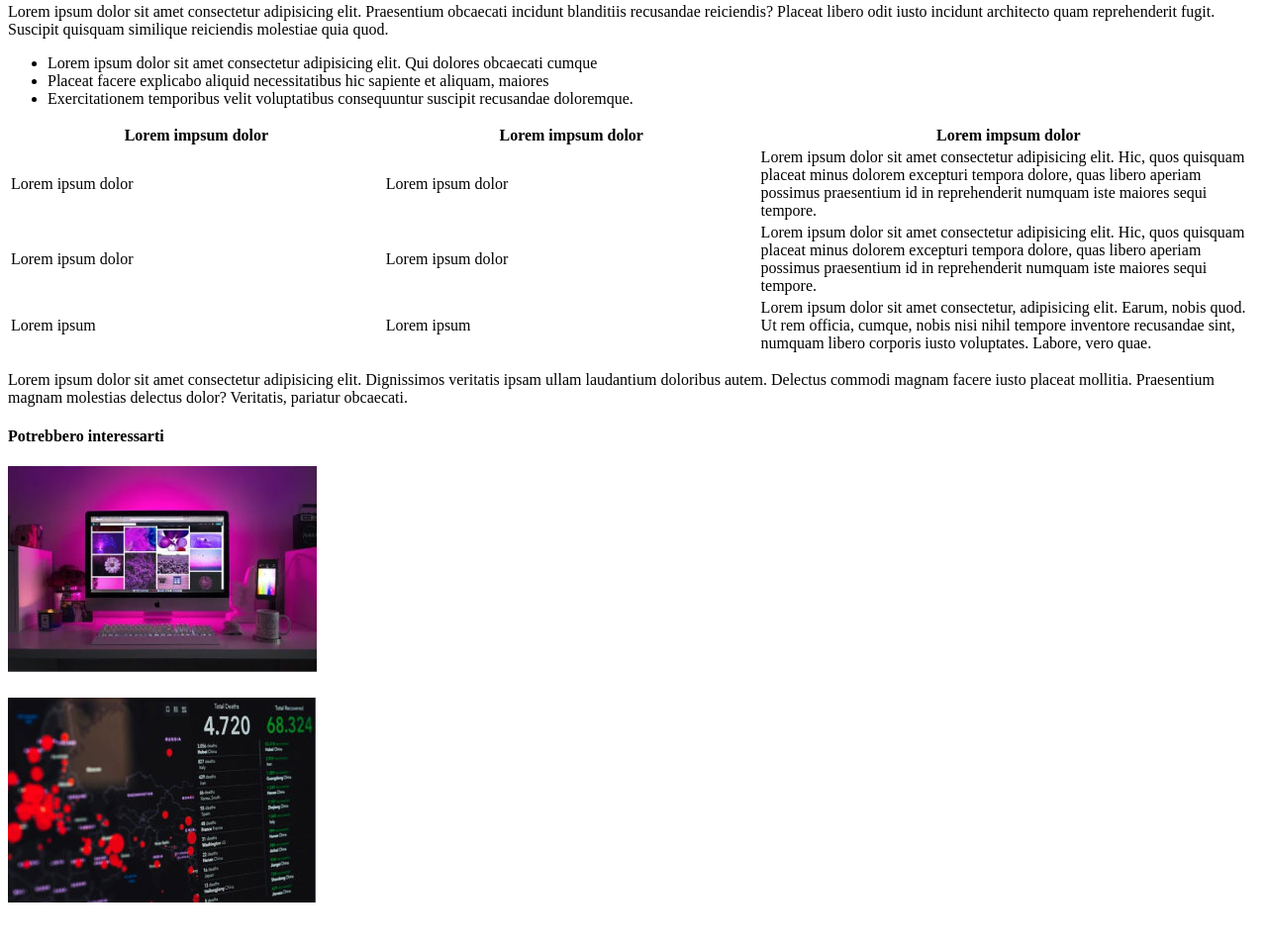
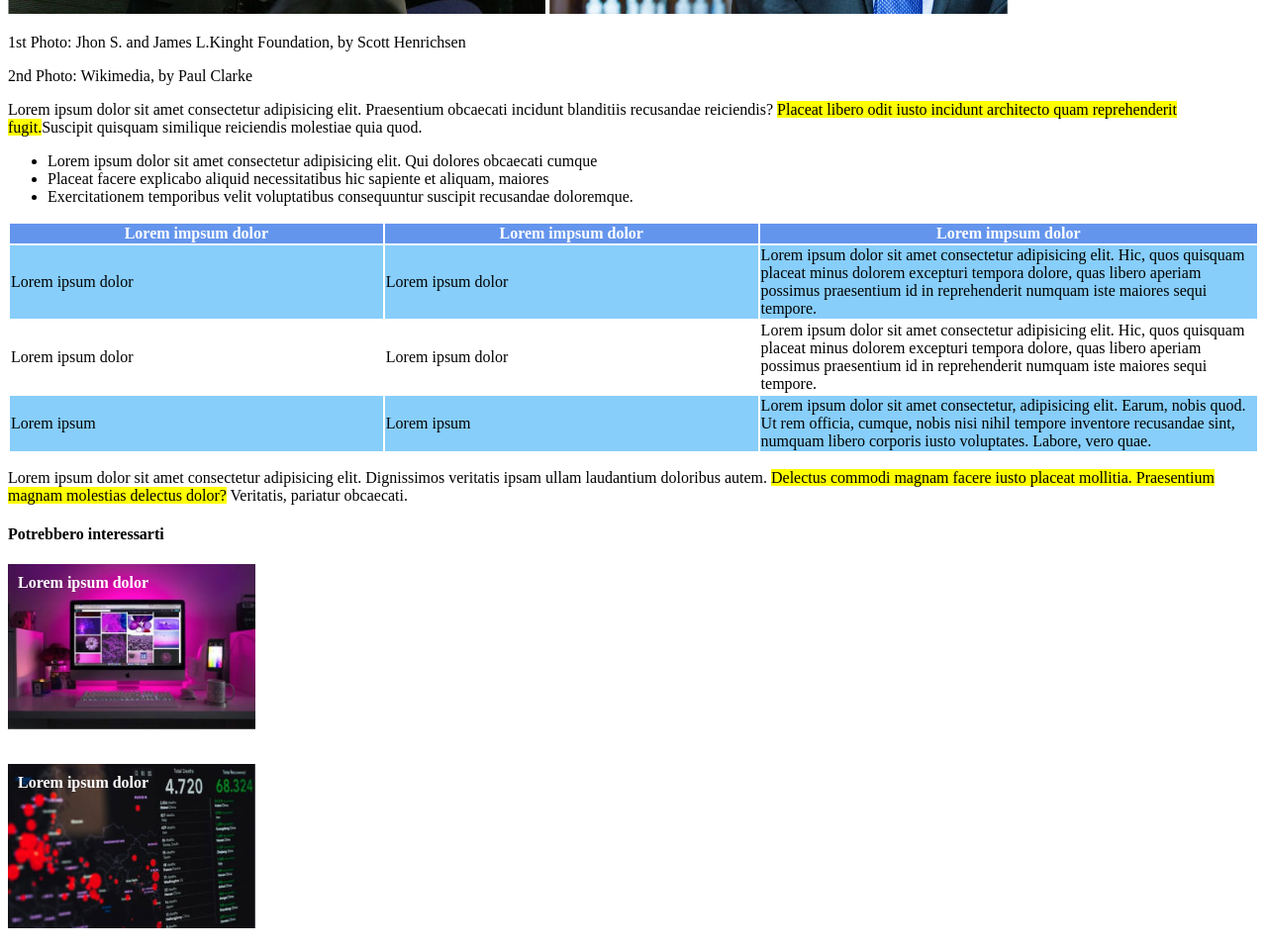
Before and after one commit to perezalexreal/html-css-booleaner, a plain HTML site: page index.html in a window 1280 px wide. Shown: the part 720-1680 px from the top of the page at 99% size. Before the commit the page ends 1644 px from the top, so only its background shows below. Drawn offline with Linux system fonts and the light colour scheme.

Commit message:
Html e css finiti

```diff
--- a/css/style.css
+++ b/css/style.css
@@ -4,6 +4,9 @@ header {
     height: 130px;
 }
 
+h1 {
+    font-size: 42px;
+}
 .header-background {
     background-image: url(../img/pattern.png);
     background-size: 500px;
@@ -14,3 +17,48 @@ header {
     margin-top: 70px;
     margin-left: 10px;
 }
+
+.write-from {
+    color: gray;
+}
+
+.autor {
+    color: lightskyblue;
+    font-weight: bold;
+}
+thead {
+    background: cornflowerblue;
+    color:white;
+}
+
+.odd-row {
+background: lightskyblue;
+}
+ß
+table {
+    border-collapse: collapse
+}
+
+.important {
+    background: yellow;
+}
+
+.background-1 {
+    background: url("../img/monitor.jpg") no-repeat;
+    background-size: contain;
+    width: 250px;
+    height: 180px;
+}
+
+.background-2 {
+    background: url("../img/graph.jpg") no-repeat;
+    background-size: contain;
+    width: 250px;
+    height: 180px;
+}
+
+.ad-title{
+    color: white;
+    padding-top: 10px;
+    padding-left: 10px;
+}
--- a/index.html
+++ b/index.html
@@ -32,8 +32,8 @@
                 <p>2nd Photo: Wikimedia, by Paul Clarke </p>
                 <p>
                     Lorem ipsum dolor sit amet consectetur adipisicing elit. Praesentium obcaecati incidunt
-                    blanditiis recusandae reiciendis? Placeat libero odit iusto incidunt architecto quam
-                    reprehenderit fugit. Suscipit quisquam similique reiciendis molestiae quia quod.
+                    blanditiis recusandae reiciendis? <span class="important">Placeat libero odit iusto incidunt architecto quam
+                        reprehenderit fugit.</span>Suscipit quisquam similique reiciendis molestiae quia quod.
                 </p>
 
                 <ul>
@@ -53,7 +53,7 @@
                         <th class="third-column" style="width: 40%;">Lorem impsum dolor</th>
                     </thead>
 
-                    <tr>
+                    <tr class="odd-row">
                         <td>Lorem ipsum dolor</td>
                         <td>Lorem ipsum dolor</td>
                         <td>Lorem ipsum dolor sit amet consectetur adipisicing elit. Hic, quos quisquam placeat minus
@@ -68,7 +68,7 @@
                             reprehenderit numquam iste maiores sequi tempore.</td>
                     </tr>
 
-                <tfoot>
+                <tfoot class="odd-row">
                     <td>Lorem ipsum</td>
                     <td>Lorem ipsum</td>
                     <td>Lorem ipsum dolor sit amet consectetur, adipisicing elit. Earum, nobis quod. Ut rem officia,
@@ -80,8 +80,8 @@
 
             <p>
                 Lorem ipsum dolor sit amet consectetur adipisicing elit. Dignissimos veritatis ipsam ullam laudantium
-                doloribus autem. Delectus commodi magnam facere iusto placeat mollitia. Praesentium magnam molestias
-                delectus dolor? Veritatis, pariatur obcaecati.
+                doloribus autem. <span class="important">Delectus commodi magnam facere iusto placeat mollitia. Praesentium magnam molestias
+                    delectus dolor?</span>  Veritatis, pariatur obcaecati.
             </p>
         </section>
     </main>
@@ -90,13 +90,11 @@
         <section>
             <h4>Potrebbero interessarti</h4>
             <div>
-                <div>
-                    <h4></h4>
-                    <img src="img/monitor.jpg" alt="">
+                <div class="background-1">
+                    <h4 class="ad-title"> Lorem ipsum dolor</h4>
                 </div>
-                <div>
-                    <h4></h4>
-                    <img src="img/graph.jpg" alt="">
+                <div class="background-2">
+                    <h4 class="ad-title">Lorem ipsum dolor</h4>
                 </div>
             </div>
         </section>
```
